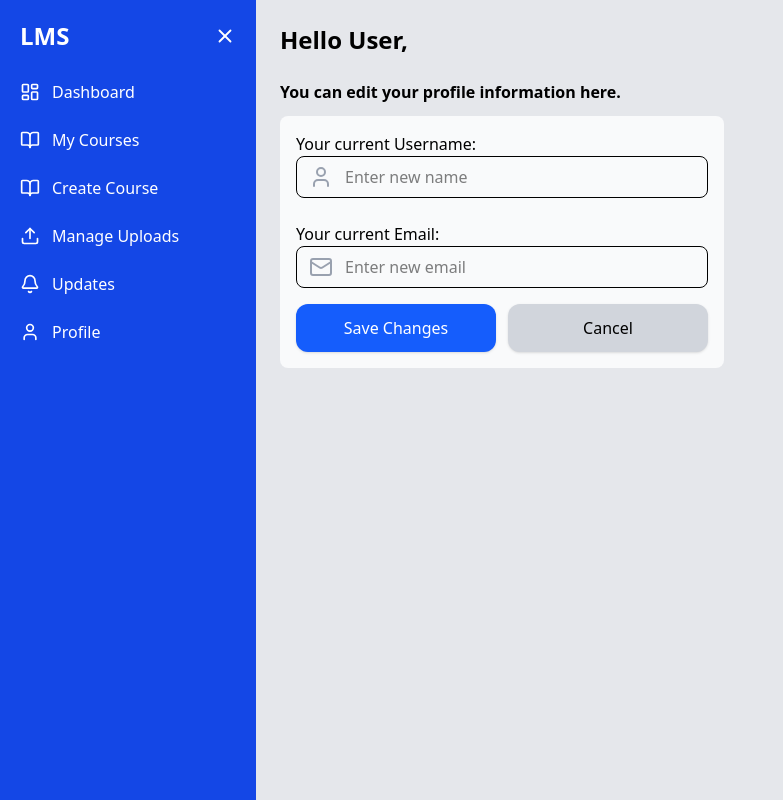
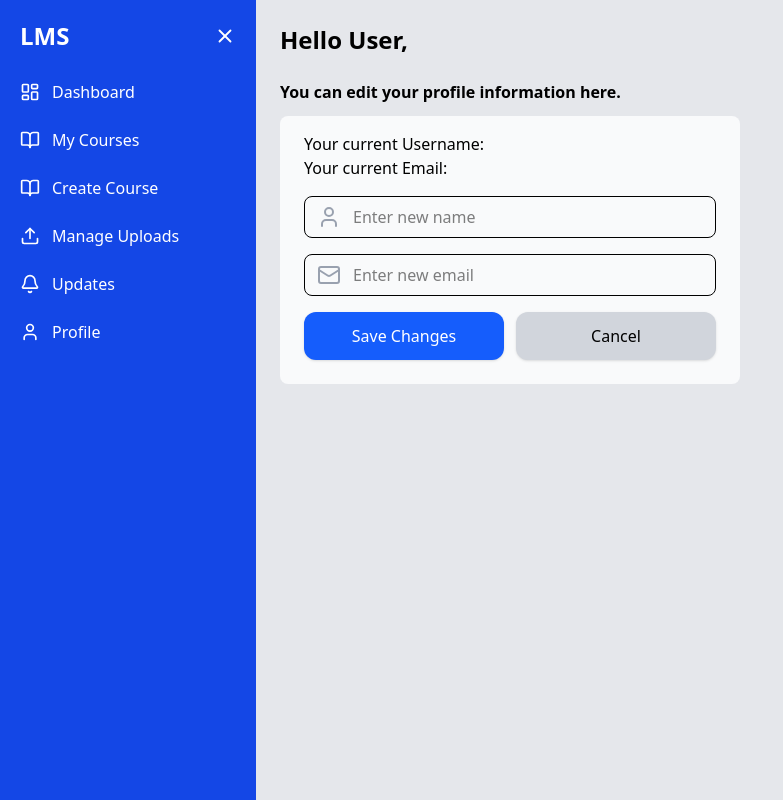
Before and after one commit to sakai-aigga/Web_Project, a React (Vite) app: page /profile in a window 1280 px wide. Shown: the whole page, without its empty margins (0-783 px from the left). Built offline with nearby package versions, Linux system fonts and the light colour scheme.

Commit message:
Tweaked User information display and input fields,

```diff
--- a/src/pages/Profile.jsx
+++ b/src/pages/Profile.jsx
@@ -13,12 +13,16 @@ export default function ShowProfile () {
                 <br />
                 <h1 className="font-semibold pb-3">You can edit your profile information here.</h1>
                 {/* Edit Profile form */}
-                <div className="p-4 max-w-lvw bg-gray-50 rounded-lg">
-                    Your current Username:
+                <div className="flex flex-col px-6 pb-6 max-w-lvw bg-gray-50 rounded-lg">
+                    <div className="pt-4">
+                        <p>Your current Username:</p>
+                        <p>Your current Email:</p>
+                    </div>
+                    <div className="flex flex-col pt-4 gap-4">
                         <Input icon={<User />} placeholder={"Enter new name"} />
-                    <br />
-                    Your current Email:
                         <Input icon={<Mail />} placeholder={"Enter new email"} />
+                    </div>
+                    <div>
                         <button
                         className="w-50 mt-4 bg-blue-600 hover:bg-blue-700 text-white py-3 rounded-xl shadow text-center font-medium">
                             Save Changes
@@ -32,5 +36,7 @@ export default function ShowProfile () {
                 </div>
 
               </div>
+
+        </div>
     );
 }
```
Lines whose indentation alone changed are shown as unchanged.
